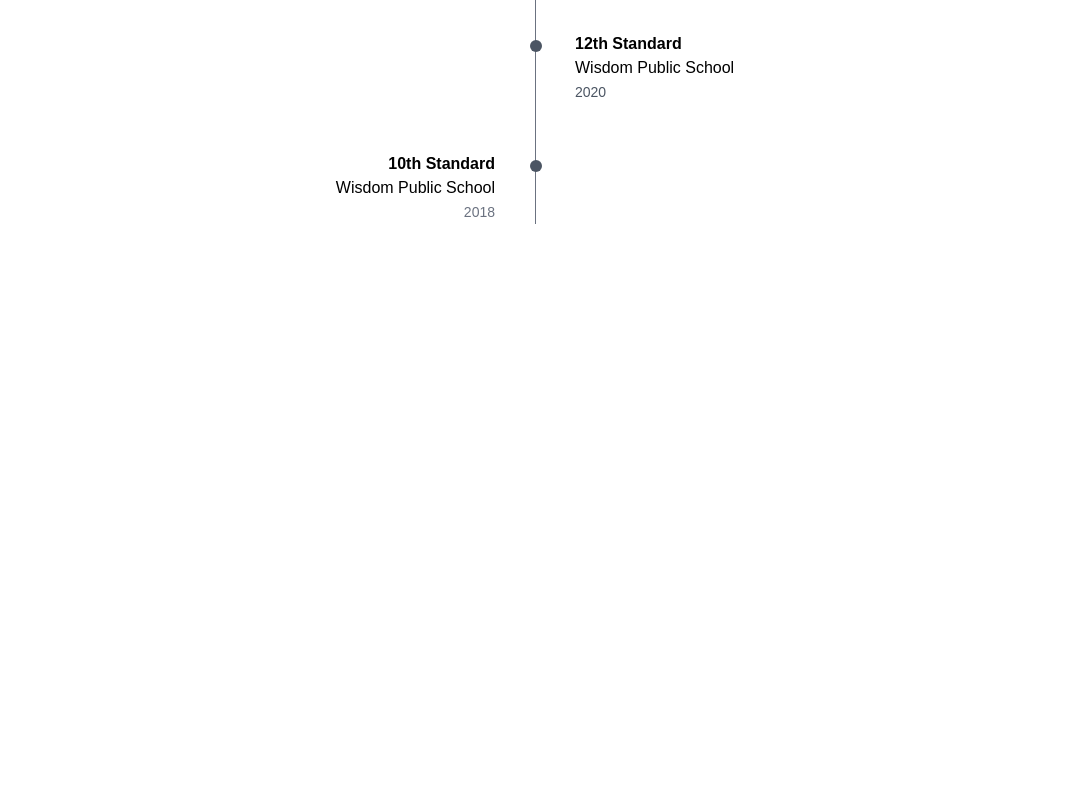
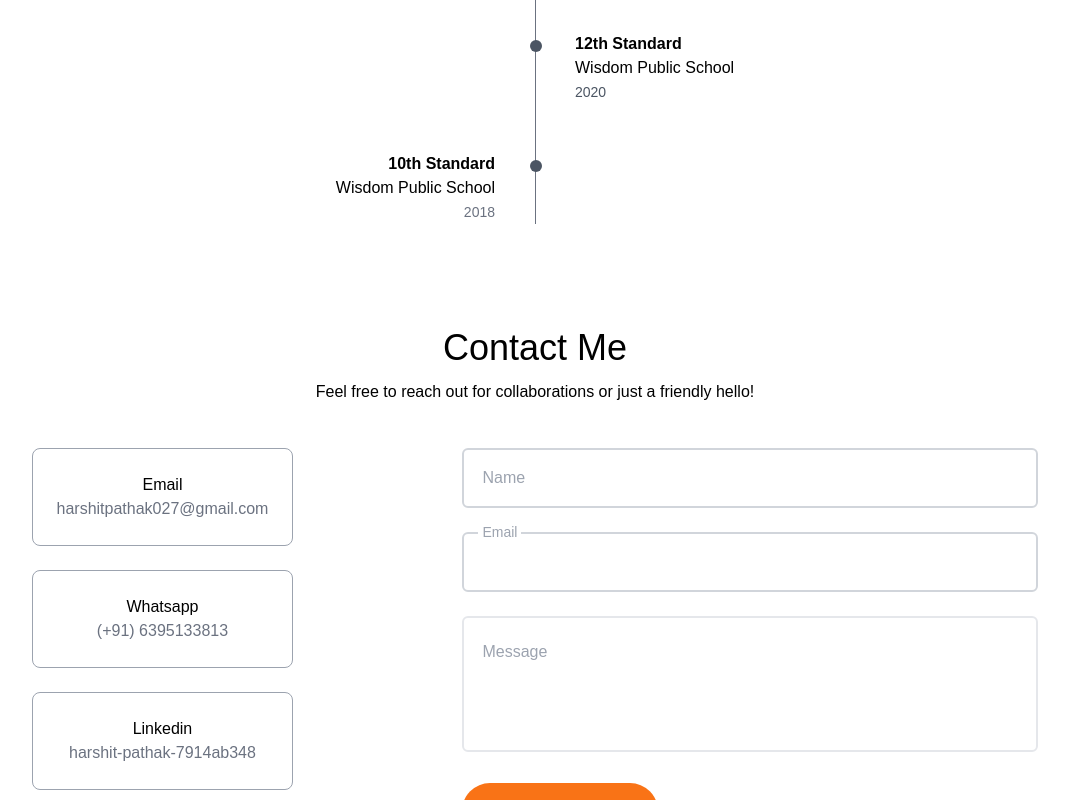
Before and after one commit to harshitpathak027/portfolio, a React (Vite) app: page / in a window 1280 px wide. Shown: the part 2000-2800 px from the top of the page, without its empty margins (105-1174 px from the left). Before the commit the page ends 2300 px from the top, so only its background shows below. Built offline with nearby package versions, Linux system fonts and the light colour scheme.

Commit message:
contact form added

```diff
--- a/src/App.jsx
+++ b/src/App.jsx
@@ -9,6 +9,7 @@ import Skills from './components/Skills'
 import Expertise from './components/Expertise'
 import Qualifications from './components/Qualifications'
 import CursorTrail from './components/CursorTrail'
+import Contact from './components/Contact'
 
 function App() {
   const [count, setCount] = useState(0)
@@ -24,6 +25,7 @@ function App() {
     <Expertise/>
     <Qualifications/>
     <CursorTrail/>
+    <Contact/>
     </div>
     </>
   )
--- /dev/null
+++ b/src/components/Contact.jsx
@@ -0,0 +1,126 @@
+import React, { useState } from "react";
+import { useDarkMode } from "./DarkModeContext";
+import emailjs from "emailjs-com";
+
+
+const Contact = () => {
+
+  const { darkMode, setDarkMode } = useDarkMode();
+ const inputBg = darkMode ? "bg-slate-900" : "bg-white";
+const [form,setform] = useState({
+    name:"",
+    email:"",
+    message:""
+})
+
+const handleChange=(e)=>{
+    setform({...form,[e.target.name]:e.target.value});
+}
+
+const handleSubmit=(e)=>{
+    e.preventDefault();
+    emailjs.send("service_qkwtp4i","template_js8ke8d",{
+        name: form.name,
+        email: form.email,
+        message: form.message,
+      },"2rMUI3_1UFz8xXrU9").then(
+      () => {
+        alert("Message sent successfully 🚀");
+        setform({ name: "", email: "", message: "" });
+      },
+      (error) => {
+        alert("Failed to send message 😢");
+        console.error(error);
+      }
+
+    );
+}
+
+    return (
+        <>
+            <section className="contact-section p-7" id="contact">
+                <div className="flex flex-col items-center justify-center gap-3">
+                    <h2 className="text-4xl">Contact Me</h2>
+                    <p>Feel free to reach out for collaborations or just a friendly hello!</p>
+                </div>
+            </section>
+
+            <div className="flex flex-col md:flex-row justify-around p-4 gap-10">
+                {/* Left side contact info */}
+                <div className="flex flex-col gap-6">
+                    <div className="text-center border border-gray-400 p-6 rounded-lg">
+                        <div>Email</div>
+                        <div className="text-gray-500">
+                            harshitpathak027@gmail.com
+                        </div>
+                    </div>
+
+                    <div className="text-center border border-gray-400 p-6 rounded-lg">
+                        <div>Whatsapp</div>
+                        <div className="text-gray-500">
+                            (+91) 6395133813
+                        </div>
+                    </div>
+
+                    <div className="text-center border border-gray-400 p-6 rounded-lg">
+                        <div>Linkedin</div>
+                        <div className="text-gray-500">
+                            harshit-pathak-7914ab348
+                        </div>
+                    </div>
+                </div>
+
+                {/* Right side form */}
+                <form
+  onSubmit={handleSubmit}
+  className="flex flex-col gap-6 w-full max-w-xl"
+>
+
+                <div className="flex flex-col gap-6 w-full max-w-xl">
+
+
+                <div className="relative w-full">
+                    <input onChange={handleChange} name="name" required type="text" value={form.name} className={`peer w-full border-2 border-gray-300 px-4 py-4 rounded-md outline-none ${darkMode?"bg-slate-900":"bg-white"}`} />
+                    <label className={`absolute left-4 top-1/2 -translate-y-1/2  px-1 pointer-events-none
+ text-gray-400 transition-all duration-300 peer-valid:top-0 peer-valid:text-sm peer-focus:top-0 peer-focus:text-sm peer-focus:text-orange-500 ${inputBg}`}>Name</label>
+                </div>
+                <div className="relative w-full">
+                    <input onChange={handleChange} name="email" required type="email" value={form.email}  className={`peer w-full border-2 border-gray-300 px-4 py-4 rounded-md outline-none ${darkMode?"bg-slate-900":"bg-white"}`}  />
+                    <label className={`absolute left-4 top-1/2 -translate-y-1/2  px-1 pointer-events-none ${inputBg}
+ text-gray-400 transition-all duration-300 peer-[&:not(:placeholder-shown)]:top-0 peer-[&:not(:placeholder-shown)]:text-sm peer-focus:top-0 peer-focus:text-sm peer-focus:text-orange-500`}>Email</label>
+                </div>
+                <div className="relative w-full">
+                    <textarea onChange={handleChange}
+                        required
+                        value={form.message}
+                        name="message"
+                        rows={4}
+                        className={`peer w-full border-2  px-4 pt-6 pb-3  rounded-md outline-none resize-none focus:border-orange-500 ${darkMode?"bg-slate-900":"bg-white"}`}
+                    />
+                    <label
+                        className={`
+                            absolute left-4 top-6
+                             px-1 text-gray-400 ${inputBg}
+                            transition-all duration-300 pointer-events-none
+                            peer-focus:-translate-y-8 peer-focus:text-sm peer-focus:text-orange-500
+                            peer-valid:-translate-y-8  peer-valid:text-sm
+                        `}
+                    >
+                        Message
+                    </label>
+                </div>
+                 </div>
+                   <button
+    type="submit"
+    className="self-start px-8 py-4 bg-orange-500 text-white rounded-full hover:bg-orange-600 transition"
+  >
+    Send Message ✈️
+  </button>
+</form>
+
+            </div>
+        </>
+    );
+};
+
+export default Contact;
--- a/src/components/Navbar.jsx
+++ b/src/components/Navbar.jsx
@@ -51,6 +51,9 @@ flex
           <a href="#skills" >Skills</a>
         </li>
         <li className="nav-item">
+          <a href="#qualification" >Qualifications</a>
+        </li>
+        <li className="nav-item">
           <a href="#contact" >Contact</a>
         </li>
       </ul>
--- a/src/components/Qualifications.jsx
+++ b/src/components/Qualifications.jsx
@@ -8,7 +8,7 @@ const Qualifications = () => {
 
     return (
         <>
-            <h2 className="text-5xl text-center mb-2">Qualifications</h2>
+            <h2 className="text-5xl text-center mb-2" id ="qualification">Qualifications</h2>
             <div className="text-xl text-center mb-4">My Steps</div>
 
             <section>
```
